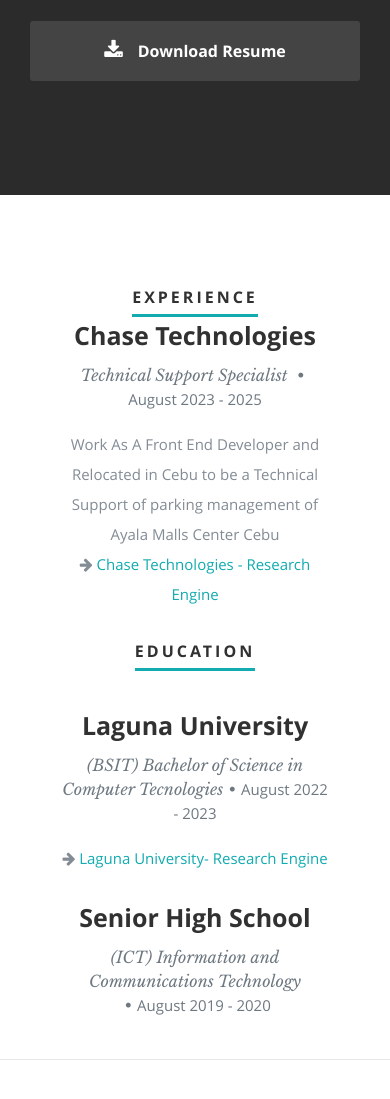
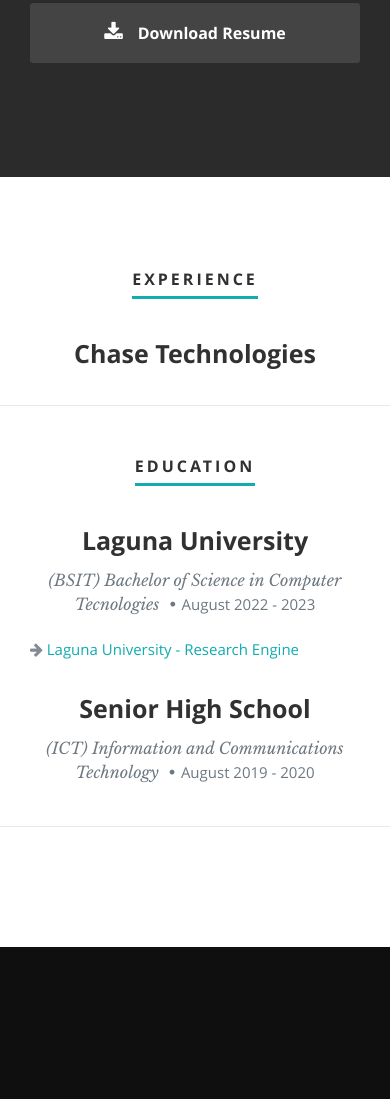
Before and after one commit to bonitak999/kyleresume, a plain HTML site: page index.html in a window 390 px wide. Shown: the part 1961-3060 px from the top of the page. After the commit the page ends 2908 px from the top, so only its background shows below. Drawn offline with nearby package versions, Linux system fonts and the light colour scheme.

Commit message:
Update index.html

```diff
--- a/index.html
+++ b/index.html
@@ -5,9 +5,6 @@
     <link rel="icon" href="icon.ico" />
     <meta name="viewport" content="width=device-width, initial-scale=1 shrink-to-fit=no" />
     <meta name="theme-color" content="#000000" />
-    <!-- <link rel="apple-touch-icon" href="logo192.png" />
-    <link rel="manifest" href="manifest.json" />
-    <link rel="shortcut icon" href="favicon.ico"> -->
 
     <link rel="stylesheet" href="https://fonts.googleapis.com/css?family=Open+Sans">
     <link rel="stylesheet" href="https://maxcdn.bootstrapcdn.com/font-awesome/4.7.0/css/font-awesome.min.css">
@@ -16,7 +13,25 @@
     <link rel="stylesheet" href="css/media-queries.css">
     <link rel="stylesheet" href="css/magnific-popup.css">
     <title>kyle bonita | </title>
+
+    <style>
+      /* ▼▼ Add slide-down styling here ▼▼ */
+      .experience-content {
+        display: none;
+      }
+
+      .company-toggle {
+        cursor: pointer;
+        transition: color 0.2s ease-in-out;
+      }
+
+      .company-toggle:hover {
+        color: #00aced;
+      }
+      /* ▲▲ End slide-down styling ▲▲ */
+    </style>
   </head>
+
   <body>
     <div class="PersonalWebsite">
       <header id="home" class="align-content-center">
@@ -34,9 +49,12 @@
           <div class="banner-text">
             <h1 class="responsive-headline">I'm Kyle Chavez Bonita</h1>
 
-            <h3>Passionate <span>Software Developer</span> based in <span>Calauan, Laguna, Phillipines</span>
-                 skilled in developing both <span> software applications and integrated hardware system.</span>
+            <h3>
+              Passionate <span>Software Developer</span> based in
+              <span>Calauan, Laguna, Phillipines</span> skilled in developing both
+              <span> software applications and integrated hardware system.</span>
             </h3>
+
             <hr />
             <ul class="social">
               <li><a href="https://www.linkedin.com/in/kyle-bonita-21b537340/" target="_blank" rel="noopener noreferrer"><i class="fa fa-linkedin"></i></a></li>
@@ -45,7 +63,6 @@
               <li><a href="https://ph.jobstreet.com/profile/kyle-bonita-03xw70V5jy" target="_blank" rel="noopener noreferrer"><i class="fa fa-briefcase"></i></a></li>
               <li><a href="https://github.com/bonitak999" target="_blank" rel="noopener noreferrer"><i class="fa fa-github"></i></a></li>
               <li><a href="https://www.youtube.com/@KyleBonita-wh3md" target="_blank" rel="noopener noreferrer"><i class="fa fa-youtube"></i></a></li>
-
             </ul>
           </div>
         </div>
@@ -55,15 +72,17 @@
         </p>
       </header>
 
+      <!-- ABOUT SECTION -->
       <section id="about">
         <div class="row">
           <div class="three columns">
-              <img class="profile-pic"  src="images/profile.jpg" alt="Phouthasak Douanglee Profile Pic" />
+            <img class="profile-pic" src="images/profile.jpg" alt="Profile Pic" />
           </div>
+
           <div class="nine columns main-col text-left">
             <h2>About Me</h2>
 
-              <p><h2>Summary</h2>
+            <h2>Summary</h2>
             <p>
               Hi, I'm Kyle Chavez Bonita, an IT Support Staff based in Calauan, Laguna,
               Philippines. I specialize in both software and hardware development,
@@ -75,14 +94,9 @@
 
             <h2>Technical Skills</h2>
 
-<p><strong>Programming Languages:</strong><br>
-Python, Java, JavaScript, C++, C#, SQL, HTML, CSS</p>
-
-<p><strong>Frameworks & Technologies:</strong><br>
-React, Node.js, Django, .NET, Git, MySQL, MongoDB</p>
-
-<p><strong>Hardware & IT Skills:</strong><br>
-Hardware Troubleshooting, PC Assembly, Networking Basics, System Diagnostics</p>
+            <p><strong>Programming Languages:</strong><br> Python, Java, JavaScript, C++, C#, SQL, HTML, CSS</p>
+            <p><strong>Frameworks & Technologies:</strong><br> React, Node.js, Django, .NET, Git, MySQL, MongoDB</p>
+            <p><strong>Hardware & IT Skills:</strong><br> Hardware Troubleshooting, PC Assembly, Networking Basics, System Diagnostics</p>
 
             <div class="row">
               <div class="columns contact-details">
@@ -93,9 +107,12 @@
                   <span>+63 9948 269 197 </span>
                 </p>
               </div>
+
               <div class="columns download">
                 <p>
-                       <a href="https://drive.google.com/file/d/1jA031LT9lqp_ionv2CMlU8yKSDG8vbsb/view?usp=drive_link" target="_blank" class="button"><i class="fa fa-download"></i>Download Resume</a>
+                  <a href="https://drive.google.com/file/d/1jA031LT9lqp_ionv2CMlU8yKSDG8vbsb/view?usp=drive_link" target="_blank" class="button">
+                    <i class="fa fa-download"></i>Download Resume
+                  </a>
                 </p>
               </div>
             </div>
@@ -103,10 +120,13 @@
         </div>
       </section>
 
+      <!-- RESUME SECTION -->
       <section id="resume">
         <div class="row work">
+
           <div class="three columns header-col">
             <h1><span>Experience</span></h1>
+          </div>
 
           <div class="nine columns main-col">
 
@@ -119,8 +139,8 @@
                   <em class="date">August 2023 - 2025</em>
                 </p>
                 <p>
-        Work As A Front End Developer and Relocated in Cebu to be a Technical Support of
-        parking management of Ayala Malls Center Cebu
+                  Work As A Front End Developer and Relocated in Cebu to be a Technical Support
+                  of parking management of Ayala Malls Center Cebu
                   <br>
                   <i class="fa fa-arrow-right"></i>
                   <a href="https://chasetech.com/" target="_blank">Chase Technologies - Research Engine</a>
@@ -129,57 +149,57 @@
             </div>
 
           </div>
+        </div>
 
+        <!-- EDUCATION -->
         <div class="row education">
           <div class="three columns header-col">
-             <h1><span> Education</span></h1>
+            <h1><span>Education</span></h1>
           </div>
+
           <div class="nine columns main-col">
             <div class="row item">
               <div class="twelve columns">
-               <div>
-                 <div class="nine columns main-col">
-                 <h3>Laguna University </h3>
-                 <p class="info">(BSIT) Bachelor of Science in Computer Tecnologies<span>&bull;</span><em class="date">August 2022 - 2023</em></p>
+                <h3>Laguna University</h3>
+                <p class="info">(BSIT) Bachelor of Science in Computer Tecnologies
+                  <span>&bull;</span><em class="date">August 2022 - 2023</em>
+                </p>
                 <i class="fa fa-arrow-right"></i>
-                 <a href="https://lu.edu.ph/" target="_blank">Laguna University- Research Engine</a>
+                <a href="https://lu.edu.ph/" target="_blank">Laguna University - Research Engine</a>
 
-                  <div> <br>
-                 <h3>Senior High School </h3>
-                 <p class="info">(ICT) Information and Communications Technology <span>&bull;</span><em class="date">August 2019 - 2020</em></p>
+                <br><br>
+
+                <h3>Senior High School</h3>
+                <p class="info">(ICT) Information and Communications Technology
+                  <span>&bull;</span><em class="date">August 2019 - 2020</em>
+                </p>
               </div>
             </div>
           </div>
         </div>
-        </div>
-     </div>
-        <!-- <div class="row skill">
-          <div class="three columns header-col">
-            <h1><span>Skills</span></h1>
-          </div>
-          <div class="nine columns main-col">
-            <div class="bars">
-               <ul class="skills">
-                <li><span style="width:90%;" class="bar-expand java"></span><em>Java</em></li>
-                <li><span style="width:70%;" class="bar-expand reactjs"></span><em>ReactJs</em></li>
-                <li><span style="width:70%;" class="bar-expand javascript"></span><em>JavaScript</em></li>
-                <li><span style="width:80%;" class="bar-expand css"></span><em>CSS</em></li>
-                <li><span style="width:80%;" class="bar-expand html5"></span><em>HTML5</em></li>
-                <li><span style="width:70%;" class="bar-expand mysql"></span><em>MySQL</em></li>
-              </ul>
-            </div>
-          </div>
-        </div> -->
+
       </section>
     </div>
 
+    <!-- JS FILES -->
     <script src="https://ajax.googleapis.com/ajax/libs/jquery/1.10.2/jquery.min.js"></script>
-    <!-- <script>window.jQuery || document.write("<script src="js/jquery-1.10.2.min.js"><\/script>")</script> -->
     <script type="text/javascript" src="js/jquery-migrate-1.2.1.min.js"></script>
     <script src="js/jquery.flexslider.js"></script>
     <script src="js/waypoints.js"></script>
     <script src="js/jquery.fittext.js"></script>
     <script src="js/magnific-popup.js"></script>
+
+    <!-- ▼▼ ADD THIS SCRIPT FOR ROLL-DOWN ▼▼ -->
+    <script>
+      $(document).ready(function () {
+        $(".company-toggle").click(function () {
+          $(this).next(".experience-content").slideToggle(300);
+        });
+      });
+    </script>
+    <!-- ▲▲ END OF SLIDE-DOWN SCRIPT ▲▲ -->
+
     <script src="js/init.js"></script>
+
   </body>
 </html>
```
Lines whose indentation alone changed are shown as unchanged.
